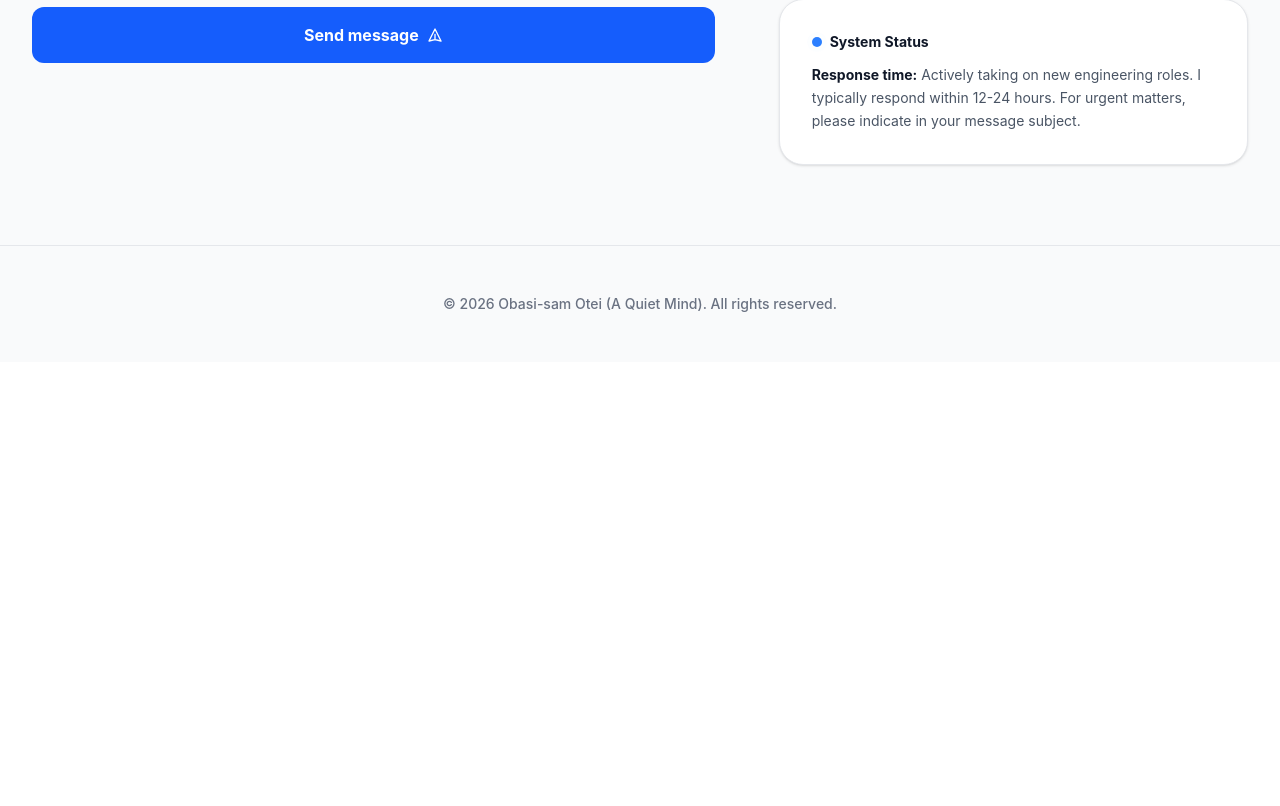
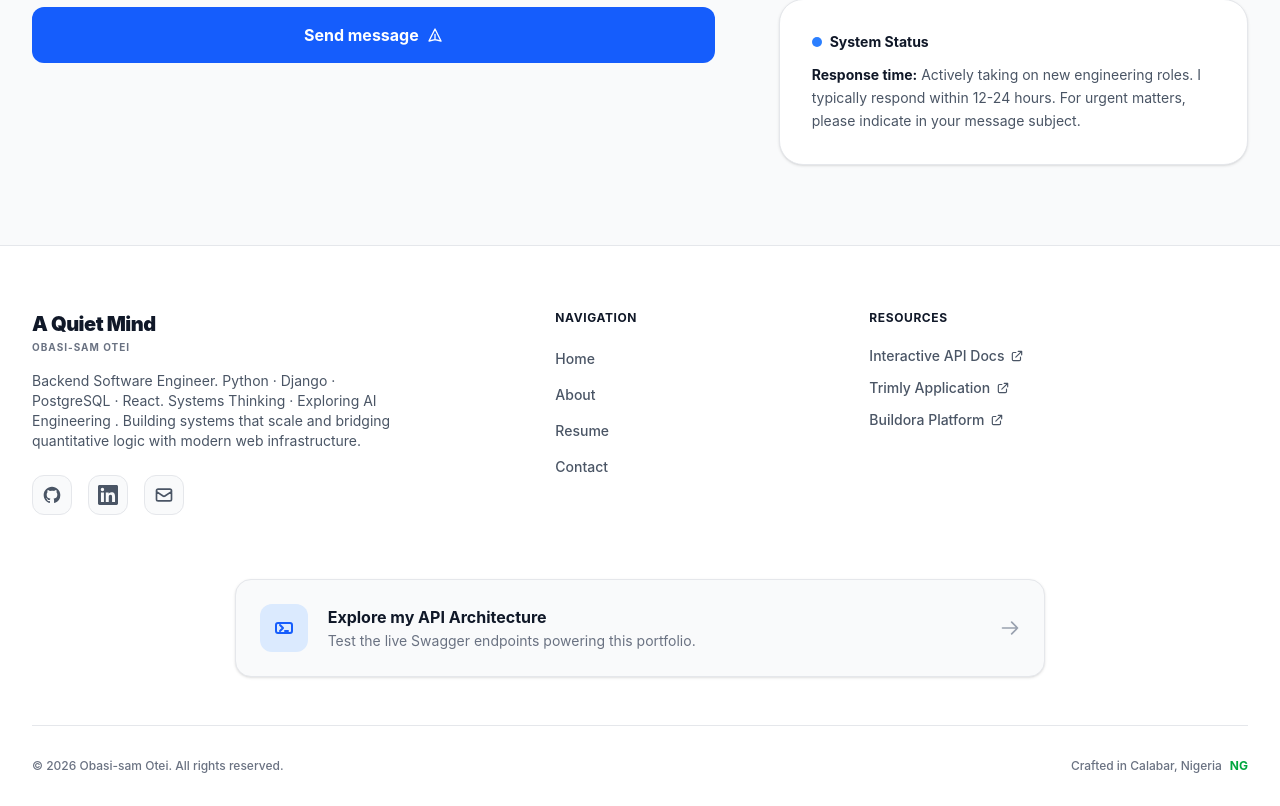
Before and after one commit to obasi-1/myportfolio, a React (Vite) app in the folder frontend/: page /contact in a window 1280 px wide. Shown: the part 738-1544 px from the top of the page. Before the commit the page ends 1100 px from the top, so only its background shows below. Built offline with nearby package versions, Linux system fonts and the light colour scheme.

Commit message:
feat: implement multi-column footer with quick links and CTA

```diff
--- a/frontend/src/App.jsx
+++ b/frontend/src/App.jsx
@@ -5,6 +5,7 @@ import Home from './pages/Home';
 import About from './pages/About';
 import Resume from './pages/Resume';
 import Contact from './pages/Contact';
+import Footer from './components/Footer';
 
 // This wrapper handles the smooth fade up/down for every page
 const PageWrapper = ({ children }) => (
@@ -38,11 +39,7 @@ function App() {
         </AnimatePresence>
       </div>
 
-      <footer className="max-w-7xl w-full mx-auto px-6 md:px-8 py-10 md:py-12 border-t border-gray-200 dark:border-gray-800 text-center">
-        <p className="text-gray-500 text-xs md:text-sm font-medium">
-          © {new Date().getFullYear()} Obasi-sam Otei (A Quiet Mind). All rights reserved.
-        </p>
-      </footer>
+     <Footer />
     </div>
   );
 }
--- /dev/null
+++ b/frontend/src/components/Footer.jsx
@@ -0,0 +1,81 @@
+import { Link } from 'react-router-dom';
+
+const Footer = () => {
+  return (
+    <footer className="bg-white dark:bg-[#050505] border-t border-gray-200 dark:border-gray-800 pt-16 pb-8 px-6 md:px-8 mt-auto">
+      <div className="max-w-7xl mx-auto">
+        {/* Top Grid */}
+        <div className="grid grid-cols-1 md:grid-cols-12 gap-10 mb-16">
+
+          {/* Column 1: Brand & Socials */}
+          <div className="md:col-span-12 lg:col-span-5">
+            <Link to="/" onClick={() => window.scrollTo(0, 0)} className="inline-block mb-4">
+              <span className="text-xl font-black text-gray-900 dark:text-white tracking-tight">A Quiet Mind</span>
+              <span className="block text-[10px] text-gray-500 font-bold uppercase tracking-widest mt-0.5">Obasi-sam Otei</span>
+            </Link>
+            <p className="text-gray-600 dark:text-gray-400 text-sm mb-6 max-w-sm">
+              Backend Software Engineer. Python · Django · PostgreSQL · React. Systems Thinking · Exploring AI Engineering . Building systems that scale and bridging quantitative logic with modern web infrastructure.
+            </p>
+            {/* Social Icons */}
+            <div className="flex gap-4">
+              <a href="https://github.com/yourgithub" target="_blank" rel="noopener noreferrer" className="w-10 h-10 rounded-xl bg-gray-50 dark:bg-[#111] border border-gray-200 dark:border-gray-800 flex items-center justify-center text-gray-600 dark:text-gray-400 hover:text-blue-600 dark:hover:text-blue-500 hover:border-blue-500/30 transition-all">
+                <svg className="w-5 h-5" fill="currentColor" viewBox="0 0 24 24"><path fillRule="evenodd" clipRule="evenodd" d="M12 2C6.477 2 2 6.484 2 12.017c0 4.425 2.865 8.18 6.839 9.504.5.092.682-.217.682-.483 0-.237-.008-.868-.013-1.703-2.782.605-3.369-1.343-3.369-1.343-.454-1.158-1.11-1.466-1.11-1.466-.908-.62.069-.608.069-.608 1.003.07 1.531 1.032 1.531 1.032.892 1.53 2.341 1.088 2.91.832.092-.647.35-1.088.636-1.338-2.22-.253-4.555-1.113-4.555-4.951 0-1.093.39-1.988 1.029-2.688-.103-.253-.446-1.272.098-2.65 0 0 .84-.27 2.75 1.026A9.564 9.564 0 0112 6.844c.85.004 1.705.115 2.504.337 1.909-1.296 2.747-1.027 2.747-1.027.546 1.379.202 2.398.1 2.651.64.7 1.028 1.595 1.028 2.688 0 3.848-2.339 4.695-4.566 4.943.359.309.678.92.678 1.855 0 1.338-.012 2.419-.012 2.747 0 .268.18.58.688.482A10.019 10.019 0 0022 12.017C22 6.484 17.522 2 12 2z" /></svg>
+              </a>
+              <a href="https://linkedin.com/in/obasisamotei" target="_blank" rel="noopener noreferrer" className="w-10 h-10 rounded-xl bg-gray-50 dark:bg-[#111] border border-gray-200 dark:border-gray-800 flex items-center justify-center text-gray-600 dark:text-gray-400 hover:text-blue-600 dark:hover:text-blue-500 hover:border-blue-500/30 transition-all">
+                <svg className="w-5 h-5" fill="currentColor" viewBox="0 0 24 24"><path d="M20.447 20.452h-3.554v-5.569c0-1.328-.027-3.037-1.852-3.037-1.853 0-2.136 1.445-2.136 2.939v5.667H9.351V9h3.414v1.561h.046c.477-.9 1.637-1.85 3.37-1.85 3.601 0 4.267 2.37 4.267 5.455v6.286zM5.337 7.433a2.062 2.062 0 01-2.063-2.065 2.064 2.064 0 112.063 2.065zm1.782 13.019H3.555V9h3.564v11.452zM22.225 0H1.771C.792 0 0 .774 0 1.729v20.542C0 23.227.792 24 1.771 24h20.451C23.2 24 24 23.227 24 22.271V1.729C24 .774 23.2 0 22.222 0h.003z"/></svg>
+              </a>
+              <a href="mailto:your.email@example.com" className="w-10 h-10 rounded-xl bg-gray-50 dark:bg-[#111] border border-gray-200 dark:border-gray-800 flex items-center justify-center text-gray-600 dark:text-gray-400 hover:text-blue-600 dark:hover:text-blue-500 hover:border-blue-500/30 transition-all">
+                <svg className="w-5 h-5" fill="none" viewBox="0 0 24 24" stroke="currentColor"><path strokeLinecap="round" strokeLinejoin="round" strokeWidth={2} d="M3 8l7.89 5.26a2 2 0 002.22 0L21 8M5 19h14a2 2 0 002-2V7a2 2 0 00-2-2H5a2 2 0 00-2 2v10a2 2 0 002 2z" /></svg>
+              </a>
+            </div>
+          </div>
+
+          {/* Column 2: Navigation */}
+          <div className="md:col-span-6 lg:col-span-3">
+            <h3 className="text-xs font-bold text-gray-900 dark:text-white uppercase tracking-wider mb-5">Navigation</h3>
+            <ul className="space-y-3">
+              <li><Link to="/" onClick={() => window.scrollTo(0, 0)} className="text-sm font-medium text-gray-600 dark:text-gray-400 hover:text-blue-600 dark:hover:text-blue-500 transition-colors">Home</Link></li>
+              <li><Link to="/about" onClick={() => window.scrollTo(0, 0)} className="text-sm font-medium text-gray-600 dark:text-gray-400 hover:text-blue-600 dark:hover:text-blue-500 transition-colors">About</Link></li>
+              <li><Link to="/resume" onClick={() => window.scrollTo(0, 0)} className="text-sm font-medium text-gray-600 dark:text-gray-400 hover:text-blue-600 dark:hover:text-blue-500 transition-colors">Resume</Link></li>
+              <li><Link to="/contact" onClick={() => window.scrollTo(0, 0)} className="text-sm font-medium text-gray-600 dark:text-gray-400 hover:text-blue-600 dark:hover:text-blue-500 transition-colors">Contact</Link></li>
+            </ul>
+          </div>
+
+          {/* Column 3: Resources */}
+          <div className="md:col-span-6 lg:col-span-4">
+            <h3 className="text-xs font-bold text-gray-900 dark:text-white uppercase tracking-wider mb-5">Resources</h3>
+            <ul className="space-y-3">
+              <li><a href="https://portfolio-backend-dvyu.onrender.com/api/docs/" target="_blank" rel="noopener noreferrer" className="text-sm font-medium text-gray-600 dark:text-gray-400 hover:text-blue-600 dark:hover:text-blue-500 transition-colors flex items-center gap-1.5">Interactive API Docs <svg className="w-3.5 h-3.5" fill="none" viewBox="0 0 24 24" stroke="currentColor"><path strokeLinecap="round" strokeLinejoin="round" strokeWidth={2} d="M10 6H6a2 2 0 00-2 2v10a2 2 0 002 2h10a2 2 0 002-2v-4M14 4h6m0 0v6m0-6L10 14" /></svg></a></li>
+              <li><a href="https://trimly-backend-w8ge.onrender.com" target="_blank" rel="noopener noreferrer" className="text-sm font-medium text-gray-600 dark:text-gray-400 hover:text-blue-600 dark:hover:text-blue-500 transition-colors flex items-center gap-1.5">Trimly Application <svg className="w-3.5 h-3.5" fill="none" viewBox="0 0 24 24" stroke="currentColor"><path strokeLinecap="round" strokeLinejoin="round" strokeWidth={2} d="M10 6H6a2 2 0 00-2 2v10a2 2 0 002 2h10a2 2 0 002-2v-4M14 4h6m0 0v6m0-6L10 14" /></svg></a></li>
+              <li><a href="https://buildora-rose-two.vercel.app" target="_blank" rel="noopener noreferrer" className="text-sm font-medium text-gray-600 dark:text-gray-400 hover:text-blue-600 dark:hover:text-blue-500 transition-colors flex items-center gap-1.5">Buildora Platform <svg className="w-3.5 h-3.5" fill="none" viewBox="0 0 24 24" stroke="currentColor"><path strokeLinecap="round" strokeLinejoin="round" strokeWidth={2} d="M10 6H6a2 2 0 00-2 2v10a2 2 0 002 2h10a2 2 0 002-2v-4M14 4h6m0 0v6m0-6L10 14" /></svg></a></li>
+            </ul>
+          </div>
+        </div>
+
+        {/* Highlight Call-to-Action Banner */}
+        <a href="https://portfolio-backend-dvyu.onrender.com/api/docs/" target="_blank" rel="noopener noreferrer" className="block w-full md:w-4/5 lg:w-2/3 mx-auto bg-gray-50 dark:bg-[#111] border border-gray-200 dark:border-gray-800 rounded-2xl p-5 md:p-6 mb-12 hover:border-blue-500/50 dark:hover:border-blue-500/50 transition-all group shadow-sm">
+          <div className="flex items-center gap-4 md:gap-5">
+            <div className="w-12 h-12 bg-blue-100 dark:bg-blue-500/10 rounded-xl flex items-center justify-center text-blue-600 dark:text-blue-400 shrink-0">
+              <svg className="w-6 h-6" fill="none" viewBox="0 0 24 24" stroke="currentColor"><path strokeLinecap="round" strokeLinejoin="round" strokeWidth={2} d="M8 9l3 3-3 3m5 0h3M4 15a2 2 0 002 2h12a2 2 0 002-2V9a2 2 0 00-2-2H6a2 2 0 00-2 2v6z" /></svg>
+            </div>
+            <div className="flex-grow">
+              <h4 className="text-gray-900 dark:text-white font-bold text-sm md:text-base group-hover:text-blue-600 dark:group-hover:text-blue-400 transition-colors">Explore my API Architecture</h4>
+              <p className="text-gray-500 dark:text-gray-400 text-xs md:text-sm mt-0.5">Test the live Swagger endpoints powering this portfolio.</p>
+            </div>
+            <svg className="w-5 h-5 text-gray-400 group-hover:text-blue-500 transition-transform transform group-hover:translate-x-1" fill="none" viewBox="0 0 24 24" stroke="currentColor"><path strokeLinecap="round" strokeLinejoin="round" strokeWidth={2} d="M14 5l7 7m0 0l-7 7m7-7H3" /></svg>
+          </div>
+        </a>
+
+        {/* Bottom Copyright Row */}
+        <div className="flex flex-col sm:flex-row justify-between items-center pt-8 border-t border-gray-200 dark:border-gray-800 gap-4">
+          <p className="text-gray-500 text-xs font-medium">© {new Date().getFullYear()} Obasi-sam Otei. All rights reserved.</p>
+          <p className="text-gray-500 text-xs font-medium flex items-center gap-1.5">
+            Crafted in Calabar, Nigeria <span className="text-green-600 font-bold ml-0.5">NG</span>
+          </p>
+        </div>
+      </div>
+    </footer>
+  );
+};
+
+export default Footer;
```
